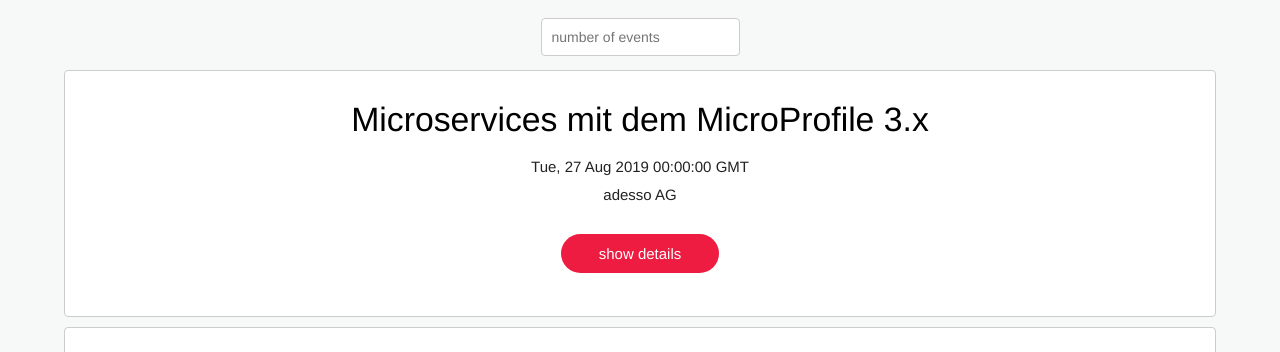
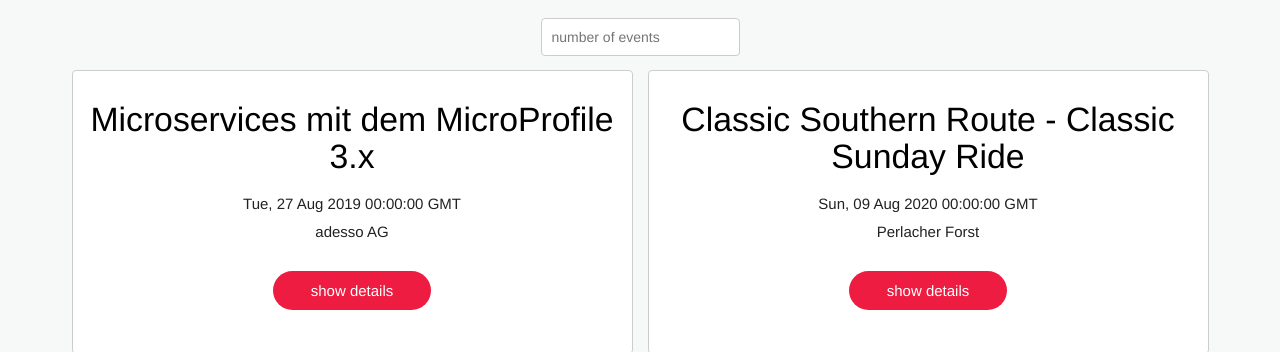
Before and after one commit to stephanierlandry/meetup, a React (Create React App) app: page / in a window 1280 px wide. Shown: the part 448-800 px from the top of the page. Built offline with nearby package versions, Linux system fonts and the light colour scheme.

Commit message:
code cleaned up. Number state test written

```diff
--- a/src/EventList.js
+++ b/src/EventList.js
@@ -9,7 +9,7 @@
         <ul className="EventList">
           <div className="units-row">
             {this.props.events.map(event =>
-              <div className="event-container" tabIndex="0">
+              <div className="event-container unit-50" tabIndex="0">
                 <li key={event.id}>
                   <Event event={event} />
                 </li>
```
Also changed, not shown: src/NumberOfEvents.js (+6 -1 lines), 2 other files (tests, documents, lock files or other folders).
